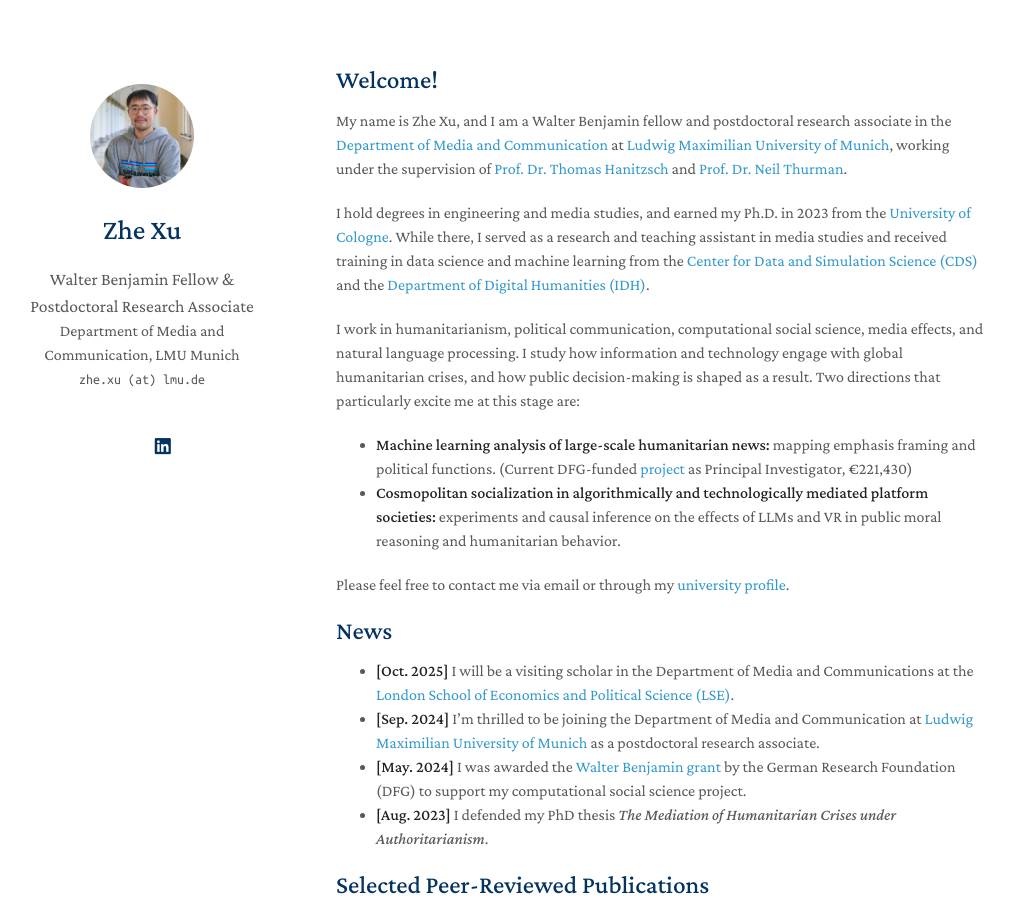
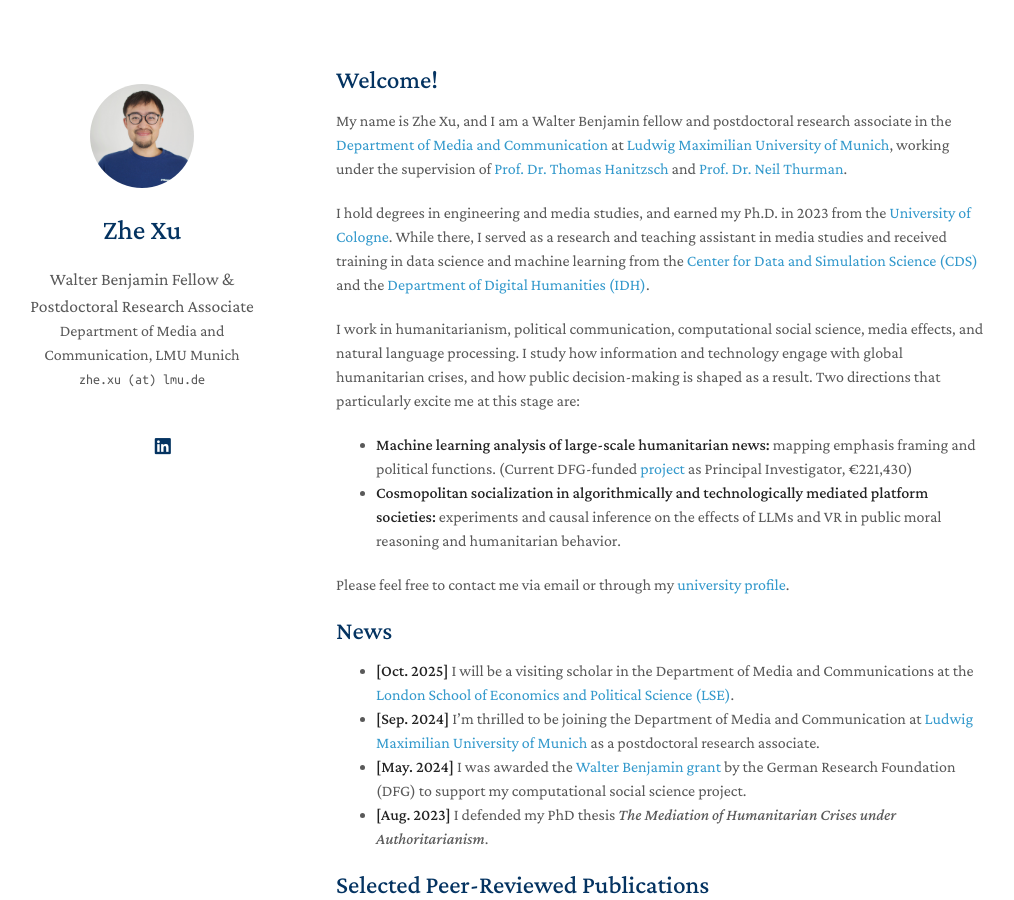
Before and after one commit to zhexuphd/home, a Jekyll site: the page built from index.md, in a window 1280 px wide and 900 px high. Shown: the whole window, without its empty margins (134-1148 px from the left). Built offline with Jekyll 4.4.1, drawn with Linux system fonts in a browser that asks for light colours; a style sheet for code colours, icons or effects is not loaded; our own code applies the rules of GitHub Pages for plain Markdown files.

Commit message:
Update _config.yml

```diff
--- a/_config.yml
+++ b/_config.yml
@@ -20,9 +20,9 @@
 
 # Images (e.g., your profile picture and your website's favicon)
 # "favicon" and "favicon_dark" are used for the light and dark modes, respectively.
-avatar: ./assets/img/headshota.jpg
-favicon: ./assets/img/headshota.jpg
-favicon_dark: ./assets/img/headshota.jpg
+avatar: ./assets/img/IMG_4137.JPG
+favicon: ./assets/img/IMG_4137.JPG
+favicon_dark: ./assets/img/IMG_4137.JPG
 
 # Footnote
 # You may use the option to disable the footnote, "Powered by Jekyll and Minimal Light theme."
```
